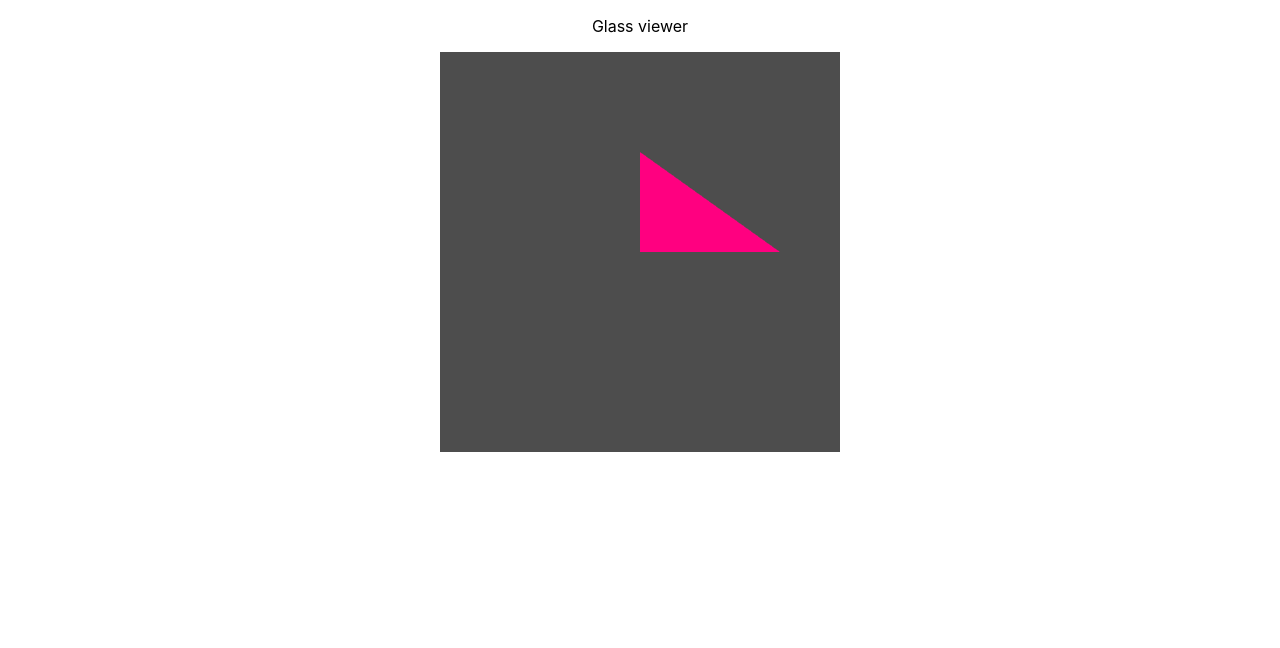
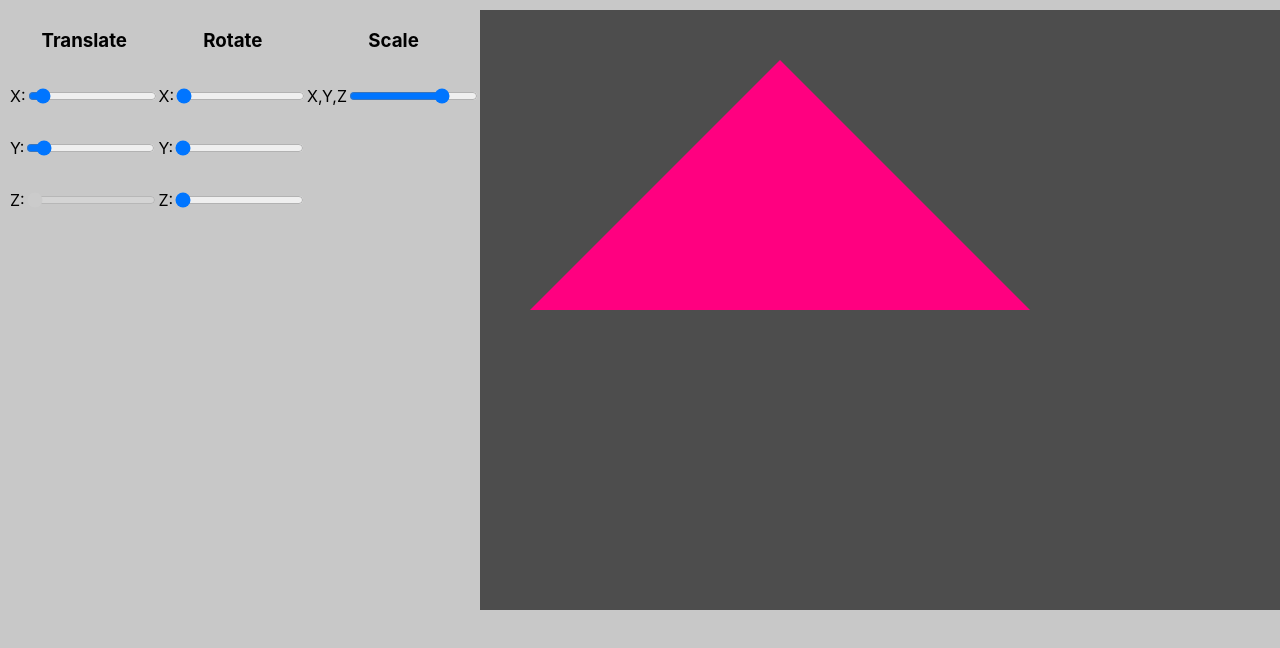
Before and after one commit to matehegedus/matehegedus.github.io, a React (Create React App) app in the folder glassviewer/: page / in a window 1280 px wide. Shown: the top 648 px of the page. Built offline with nearby package versions, Linux system fonts and the light colour scheme.

Commit message:
triangle - 2d transformations

```diff
--- a/glassviewer/public/index.html
+++ b/glassviewer/public/index.html
@@ -29,12 +29,14 @@
       // an attribute will receive data from a buffer
       attribute vec4 a_position;
 
+      uniform mat4 u_matrix;
+
       // all shaders have a main function
       void main() {
 
         // gl_Position is a special variable a vertex shader
         // is responsible for setting
-        gl_Position = a_position;
+        gl_Position = u_matrix * a_position;
       }
     </script>
     <script id="fragment-shader-2d" type="notjs">
--- a/glassviewer/src/App.css
+++ b/glassviewer/src/App.css
@@ -1,5 +1,9 @@
+body {
+  background-color: rgb(200, 200, 200);
+}
 .App {
   text-align: center;
+  margin: 10px;
 }
 
 .App-logo {
@@ -36,3 +40,20 @@
     transform: rotate(360deg);
   }
 }
+
+.glassViewer {
+  display: flex;
+}
+
+.sliderGroup {
+  display: flex;
+}
+
+.canvas--controller {
+  display: flex;
+  flex-direction: column;
+}
+
+.canvas--transform-grp {
+  display: flex;
+}
--- a/glassviewer/src/App.js
+++ b/glassviewer/src/App.js
@@ -4,7 +4,7 @@ import GlassViewer from "./components/glassviewer";
 function App() {
   return (
     <div className="App">
-      <GlassViewer width="400px" height="400px"></GlassViewer>
+      <GlassViewer width={800} height={600}></GlassViewer>
     </div>
   );
 }
--- a/glassviewer/src/canvas.js
+++ b/glassviewer/src/canvas.js
@@ -2,40 +2,70 @@
 
 import { m4 } from "./calc.js";
 
-let canvasW = 400;
-let canvasH = 400;
+export class CanvasDrawer {
+  constructor(gl, w, h) {
+    this.canvasW = w;
+    this.canvasH = h;
+    this.gl = gl;
 
-function createShader(gl, type, source) {
-  const shader = gl.createShader(type);
-  gl.shaderSource(shader, source);
-  gl.compileShader(shader);
+    this.translateX = 0;
+    this.translateY = 0;
+    this.translateZ = 0;
+    this.fiX = 0;
+    this.fiY = 0;
+    this.fiZ = 0;
+    this.sX = 1;
+    this.sY = 1;
+    this.sZ = 1;
+  }
 
-  const success = gl.getShaderParameter(shader, gl.COMPILE_STATUS);
+  translate(tx, ty, tz) {
+    this.translateX = tx;
+    this.translateY = ty;
+    this.translateZ = tz;
+  }
+
+  rotate(fiX, fiY, fiZ) {
+    this.fiX = fiX;
+    this.fiY = fiY;
+    this.fiZ = fiZ;
+  }
+
+  scale(sX, sY, sZ) {
+    this.sX = sX;
+    this.sY = sY;
+    this.sZ = sZ;
+  }
+
+  _createShader(type, source) {
+    const shader = this.gl.createShader(type);
+    this.gl.shaderSource(shader, source);
+    this.gl.compileShader(shader);
+
+    const success = this.gl.getShaderParameter(shader, this.gl.COMPILE_STATUS);
     if (success) return shader;
 
-  console.log(gl.getShaderInfoLog(shader));
-  gl.deleteShader(shader);
+    console.log(this.gl.getShaderInfoLog(shader));
+    this.gl.deleteShader(shader);
   }
 
-function createProgram(gl, vertexShader, fragmentShader) {
-  const program = gl.createProgram();
-  gl.attachShader(program, vertexShader);
-  gl.attachShader(program, fragmentShader);
+  _createProgram(vertexShader, fragmentShader) {
+    const program = this.gl.createProgram();
+    this.gl.attachShader(program, vertexShader);
+    this.gl.attachShader(program, fragmentShader);
 
-  gl.linkProgram(program);
+    this.gl.linkProgram(program);
 
-  const success = gl.getProgramParameter(program, gl.LINK_STATUS);
+    const success = this.gl.getProgramParameter(program, this.gl.LINK_STATUS);
     if (success) return program;
 
-  console.log("create program fail", gl.getProgramInfoLog(program));
-  gl.deleteProgram(program);
+    console.log("create program fail", this.gl.getProgramInfoLog(program));
+    this.gl.deleteProgram(program);
   }
 
-export function setupCanvas(gl, w, h) {
-  canvasW = w;
-  canvasH = h;
+  setupCanvas() {
     //1. init phase
-  if (gl === null) {
+    if (this.gl === null) {
       alert(
         "Unable to initialize webGL. Your browser or machine may not support it."
       );
@@ -44,57 +74,90 @@ export function setupCanvas(gl, w, h) {
 
     // 1.a Set up shaders
     const vertexShaderSrc = document.querySelector("#vertex-shader-2d").text;
-  const fragmentShaderSrc = document.querySelector("#fragment-shader-2d").text;
+    const fragmentShaderSrc = document.querySelector(
+      "#fragment-shader-2d"
+    ).text;
 
-  const vertexShader = createShader(gl, gl.VERTEX_SHADER, vertexShaderSrc);
-  const fragmentShader = createShader(
-    gl,
-    gl.FRAGMENT_SHADER,
+    const vertexShader = this._createShader(
+      this.gl.VERTEX_SHADER,
+      vertexShaderSrc
+    );
+    const fragmentShader = this._createShader(
+      this.gl.FRAGMENT_SHADER,
       fragmentShaderSrc
     );
 
     // 1.b create program
-  const program = createProgram(gl, vertexShader, fragmentShader);
+    const program = this._createProgram(vertexShader, fragmentShader);
 
     //1.c supply data to our program
-  const posAttribLoc = gl.getAttribLocation(program, "a_position");
+    this.posAttribLoc = this.gl.getAttribLocation(program, "a_position");
+    this.matrixAttribLoc = this.gl.getUniformLocation(program, "u_matrix");
 
     //construct vertex array
-  const posBuffer = gl.createBuffer();
-  gl.bindBuffer(gl.ARRAY_BUFFER, posBuffer);
+    const posBuffer = this.gl.createBuffer();
+    this.gl.bindBuffer(this.gl.ARRAY_BUFFER, posBuffer);
 
-  var positions = [0, 0, 0, 0.5, 0.7, 0];
-  gl.bufferData(gl.ARRAY_BUFFER, new Float32Array(positions), gl.STATIC_DRAW);
+    this._createObject();
 
     //2. rendering phase
-  drawScene(gl, program, posAttribLoc, posBuffer);
+    this._drawScene(program, posBuffer);
   }
 
-function drawScene(gl, program, posAttribLoc, posBuffer) {
+  _drawScene(program, posBuffer) {
     // Clear the canvas
-  gl.clearColor(0.3, 0.3, 0.3, 1);
-  gl.clear(gl.COLOR_BUFFER_BIT);
+    this.gl.clearColor(0.3, 0.3, 0.3, 1);
+    this.gl.clear(this.gl.COLOR_BUFFER_BIT);
 
     // Tell it to use our program (pair of shaders)
-  gl.useProgram(program);
+    this.gl.useProgram(program);
 
-  // Turn on the attribute
-  gl.enableVertexAttribArray(posAttribLoc);
-
-  // Bind the position buffer.
-  gl.bindBuffer(gl.ARRAY_BUFFER, posBuffer);
+    // Turn on the attribute and bind the position buffer
+    this.gl.enableVertexAttribArray(this.posAttribLoc);
+    this.gl.bindBuffer(this.gl.ARRAY_BUFFER, posBuffer);
 
     // Tell the attribute how to get data out of positionBuffer (ARRAY_BUFFER)
-  var size = 2; // 2 components per iteration
-  var type = gl.FLOAT; // the data is 32bit floats
+    var size = 3; // 3 components per iteration
+    var type = this.gl.FLOAT; // the data is 32bit floats
     var normalize = false; // don't normalize the data
     var stride = 0; // 0 = move forward size * sizeof(type) each iteration to get the next position
     var offset = 0; // start at the beginning of the buffer
-  gl.vertexAttribPointer(posAttribLoc, size, type, normalize, stride, offset);
+    this.gl.vertexAttribPointer(
+      this.posAttribLoc,
+      size,
+      type,
+      normalize,
+      stride,
+      offset
+    );
+
+    let matrix = m4.projection(this.canvasW, this.canvasH, 1000);
+    matrix = m4.translate(
+      matrix,
+      this.translateX,
+      this.translateY,
+      this.translateZ
+    );
+    matrix = m4.rotateX(matrix, this.fiX);
+    matrix = m4.rotateY(matrix, this.fiY);
+    matrix = m4.rotateZ(matrix, this.fiZ);
+    matrix = m4.scale(matrix, this.sX, this.sY, this.sZ);
+    // set up matrix
+    this.gl.uniformMatrix4fv(this.matrixAttribLoc, false, matrix);
 
     // draw
-  var primitiveType = gl.TRIANGLES;
+    var primitiveType = this.gl.TRIANGLES;
     var offset = 0;
     var count = 3;
-  gl.drawArrays(primitiveType, offset, count);
+    this.gl.drawArrays(primitiveType, offset, count);
   }
+
+  _createObject() {
+    //prettier-ignore
+    this.gl.bufferData(this.gl.ARRAY_BUFFER, new Float32Array([
+            250, 0, 0,
+            0, 250,  0,
+            500, 250, 0
+          ]), this.gl.STATIC_DRAW);
+  }
+}
--- a/glassviewer/src/components/glassviewer.jsx
+++ b/glassviewer/src/components/glassviewer.jsx
@@ -1,17 +1,123 @@
 import React, { useState, useEffect } from "react";
-import { setupCanvas } from "../canvas";
+import { CanvasDrawer } from "../canvas";
 
 function GlassViewer(props) {
   const canvas = React.useRef();
-  let gl;
+  const [translateX, setTranslateX] = useState(50);
+  const [translateY, setTranslateY] = useState(50);
+  const [rotateX, setRotateX] = useState(0);
+  const [rotateY, setRotateY] = useState(0);
+  const [rotateZ, setRotateZ] = useState(0);
+  const [scale, setScale] = useState(1);
+  let drawer;
+
   useEffect(() => {
-    gl = canvas.current.getContext("webgl");
-    setupCanvas(gl, props.width, props.height);
+    const gl = canvas.current.getContext("webgl");
+    drawer = new CanvasDrawer(gl, props.width, props.height);
+    drawer.translate(translateX, translateY, 0);
+    drawer.rotate(rotateX, rotateY, rotateZ);
+    drawer.scale(scale, scale, 1);
+    drawer.setupCanvas();
   });
 
   return (
-    <div>
-      <p>Glass viewer</p>
+    <div className="glassViewer">
+      <div className="canvas--controller">
+        <h3>Translate</h3>
+        <div className="sliderGroup">
+          <p>X:</p>
+          <input
+            type="range"
+            min="0"
+            max={props.width}
+            value={translateX}
+            onChange={(e) => {
+              setTranslateX(e.target.value);
+            }}
+          />
+        </div>
+        <div className="sliderGroup">
+          <p>Y:</p>
+          <input
+            type="range"
+            min="0"
+            max={props.height}
+            value={translateY}
+            onChange={(e) => {
+              setTranslateY(e.target.value);
+            }}
+          />
+        </div>
+        <div className="sliderGroup">
+          <p>Z:</p>
+          <input
+            type="range"
+            min="0"
+            max="100"
+            value="0"
+            disabled={true}
+            onChange={(e) => {
+              console.log("changed:", e.target.value);
+            }}
+          />
+        </div>
+      </div>
+      <div className="canvas--controller">
+        <h3>Rotate</h3>
+        <div className="sliderGroup">
+          <p>X:</p>
+          <input
+            type="range"
+            min="0"
+            max="360"
+            value={rotateX}
+            onChange={(e) => {
+              setRotateX(e.target.value);
+            }}
+          />
+        </div>
+        <div className="sliderGroup">
+          <p>Y:</p>
+          <input
+            type="range"
+            min="0"
+            max="360"
+            value={rotateY}
+            onChange={(e) => {
+              setRotateY(e.target.value);
+            }}
+          />
+        </div>
+        <div className="sliderGroup">
+          <p>Z:</p>
+          <input
+            type="range"
+            min="0"
+            max="260"
+            value={rotateZ}
+            onChange={(e) => {
+              setRotateZ(e.target.value);
+            }}
+          />
+        </div>
+      </div>
+      <div className="canvas--controller">
+        <h3>Scale</h3>
+        <div className="sliderGroup">
+          <p>X,Y,Z</p>
+          <input
+            type="range"
+            min="-2"
+            max="2"
+            value={scale}
+            step={0.1}
+            onChange={(e) => {
+              setScale(e.target.value);
+              setScale(e.target.value);
+            }}
+          />
+        </div>
+      </div>
       <canvas ref={canvas} height={props.height} width={props.width}></canvas>
     </div>
   );
```
Also changed, not shown: 2 other files (tests, documents, lock files or other folders). Lines whose indentation alone changed are shown as unchanged.
